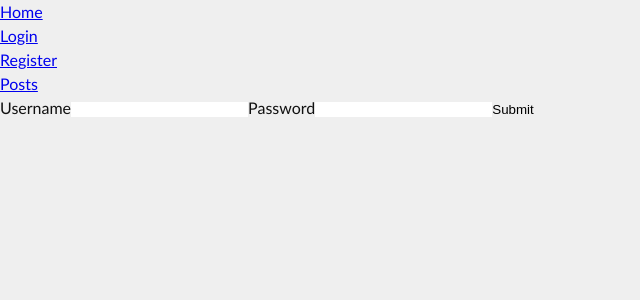
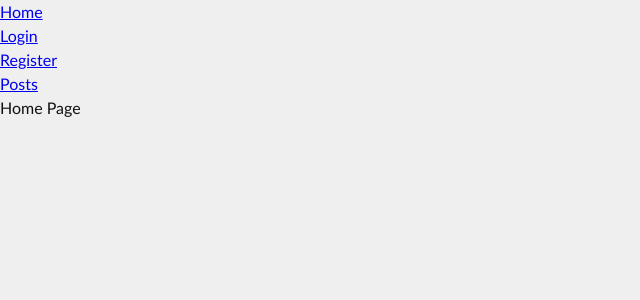
Before and after one commit to adamdgit/gotest, a React (Vite) app in the folder frontend/: page / in a window 1280 px wide. Shown: the top 300 px of the page, without its empty margins (0-640 px from the left). Built offline with nearby package versions, Linux system fonts and the light colour scheme.

Commit message:
Created empty homepage

```diff
--- a/frontend/src/components/Routes/Home.tsx
+++ b/frontend/src/components/Routes/Home.tsx
@@ -1,36 +1,5 @@
-import { FormEvent, useState } from 'react'
-
 export default function Home() {
-  const [password, setPassword] = useState("");
-  const [username, setUsername] = useState("");
-
-  async function login(e:FormEvent<HTMLFormElement>) {
-    e.preventDefault();
-
-    const formData = new FormData();
-    formData.append("username", username)
-    formData.append("password", password)
-
-    const res = await fetch('http://localhost:8081/api/auth/login', {
-      method: "POST",
-      body: formData
-    })
-
-    if (res.ok) {
-      const data = await res.json();
-      console.log(data)
-    }
-  }
-
   return (
-    <div>
-      <form onSubmit={(e) => login(e)}>
-        <label htmlFor='username'>Username</label>
-        <input type='text' name='username' onChange={(e) => setUsername(e.target.value)} />
-        <label htmlFor='password'>Password</label>
-        <input type='text' name='password' onChange={(e) => setPassword(e.target.value)} />
-        <button type='submit'>Submit</button>
-      </form>
-    </div>
+    <div>Home Page</div>
   )
 }
```
